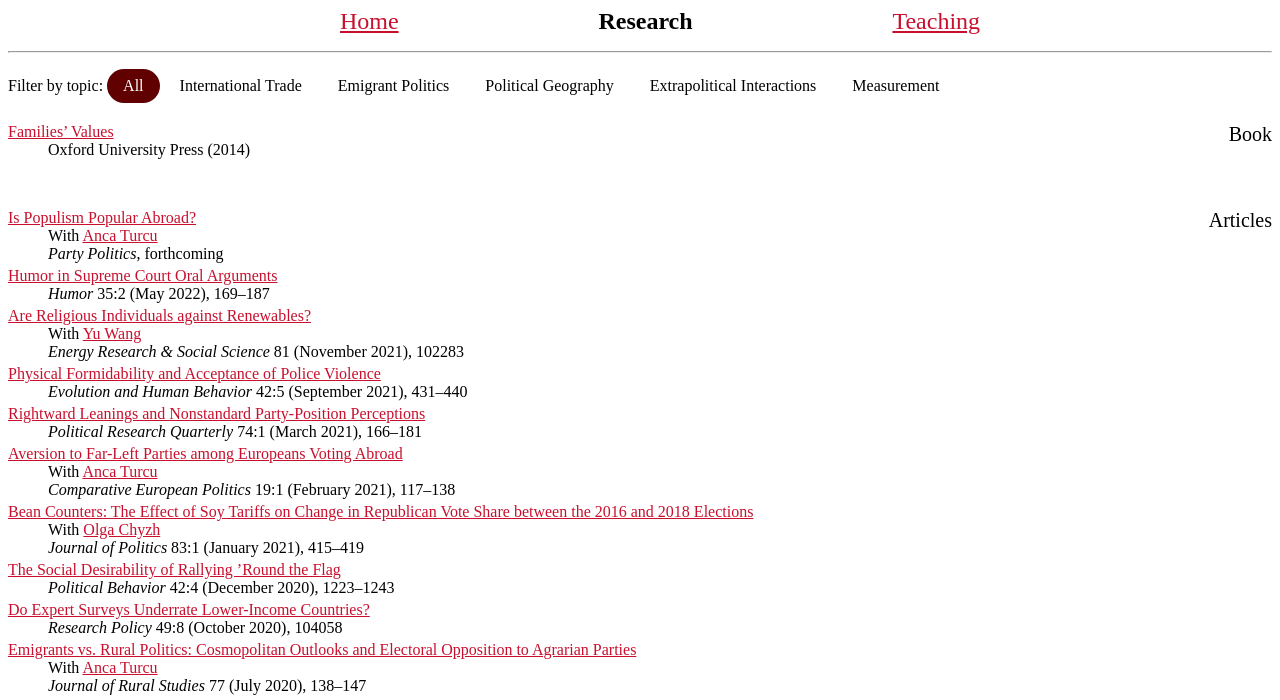
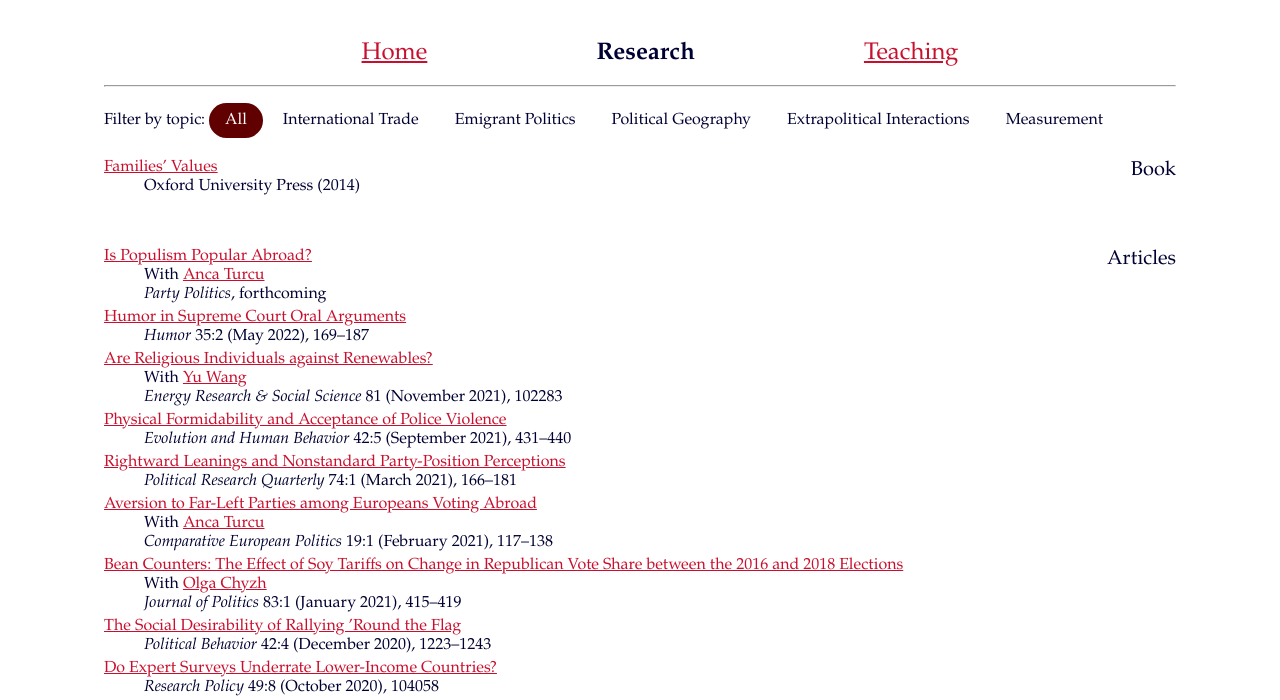
Before and after one commit to rurbat/rurbat.github.io, a plain HTML site: page research.html in a window 1280 px wide. Shown: the top 700 px of the page. Drawn offline with Linux system fonts and the light colour scheme.

Commit message:
Update style.css

```diff
--- a/style.css
+++ b/style.css
@@ -1,7 +1,5 @@
-<html>
-<body>
-<p>html {
-   font-family: Baskerville, Palatino, "Palatino Linotype", "Book Antiqua", serif;
+html {
+   font-family: "Baskerville", "Baskerville Old Face", "Palatino", "Palatino Linotype", "Book Antiqua", serif;
    padding: 2.5% 7.5%;
    color: #000033;
 }
@@ -71,7 +69,3 @@ span {
    font-weight: bold;
   }
 }
-
-</p>
-</body>
-</html>
```
